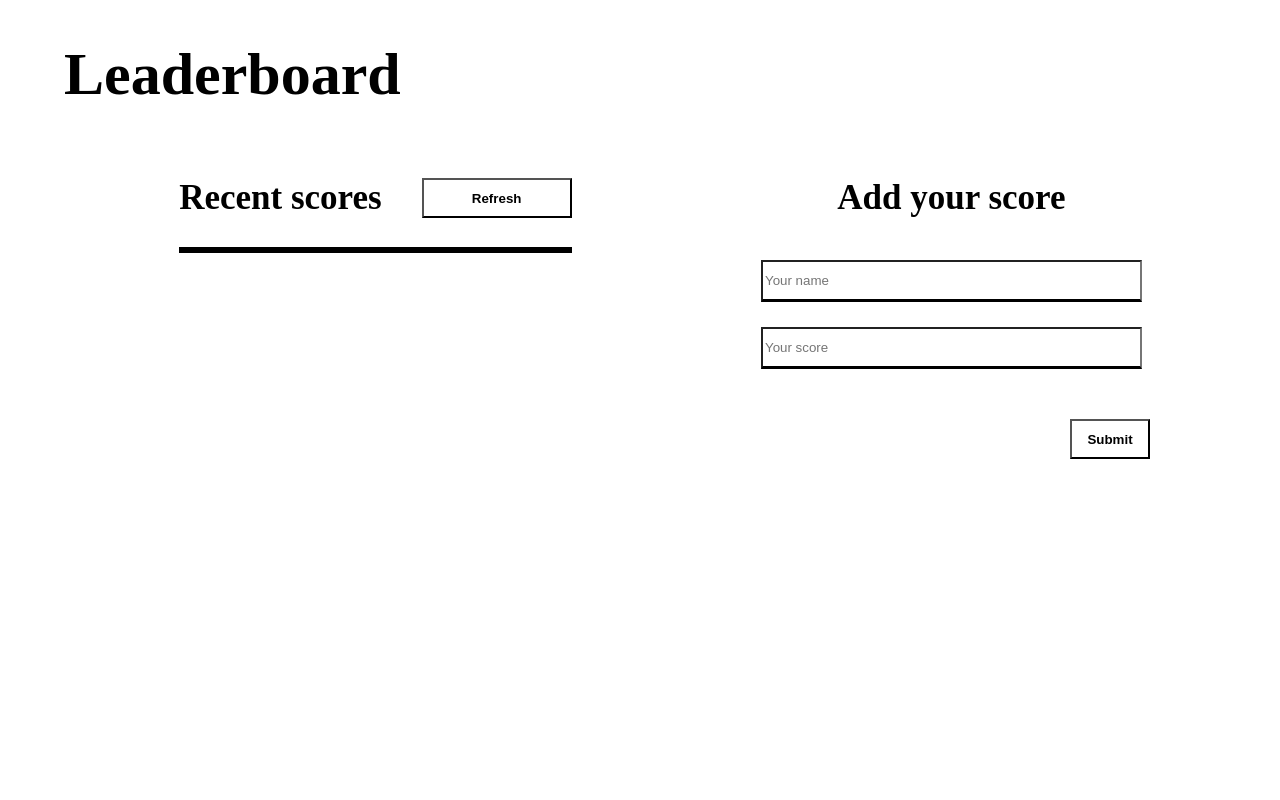
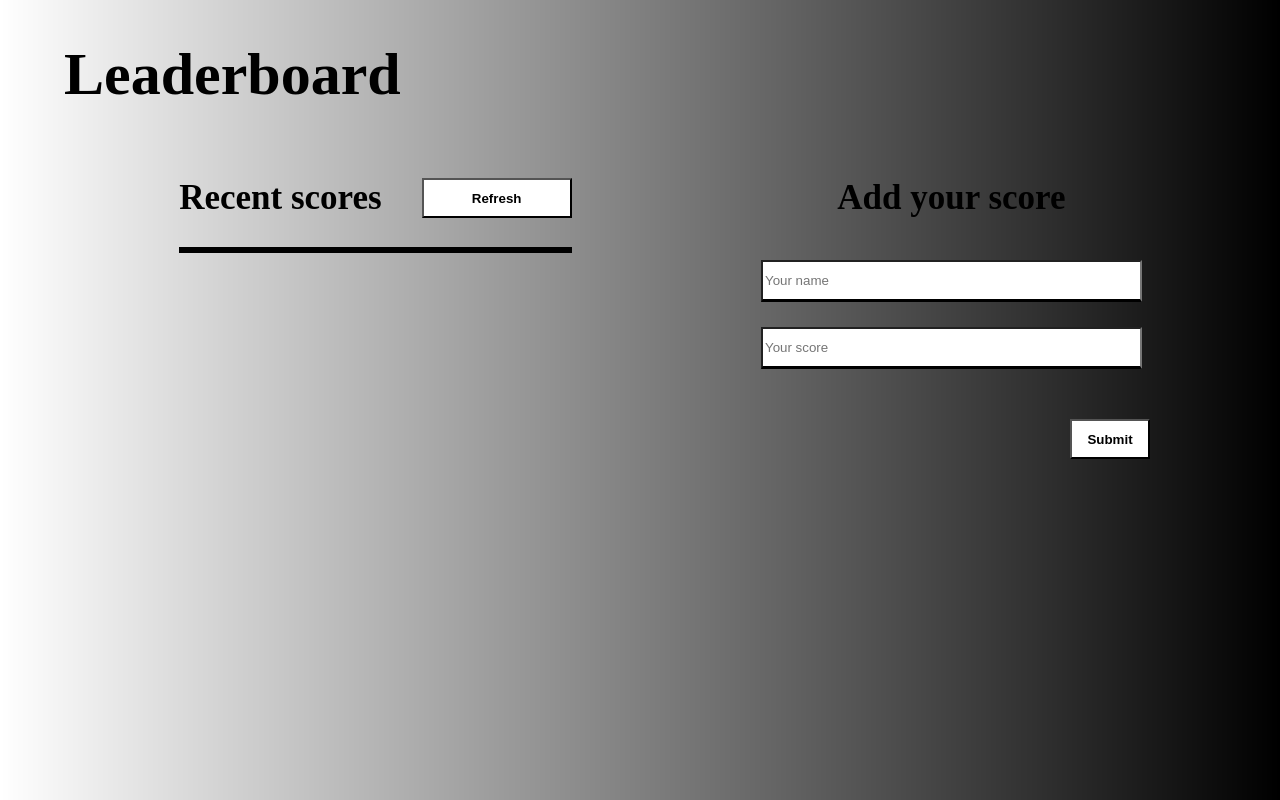
Before and after one commit to abdessalem1998/Leaderboard, a website built with webpack: page src/index.html in a window 1280 px wide. Built offline with nearby package versions, Linux system fonts and the light colour scheme; no server answers.

Commit message:
draw background-image using linear gradient

```diff
--- a/src/style.css
+++ b/src/style.css
@@ -1,6 +1,7 @@
 body {
   margin: 0;
   padding: 0;
+  background-image: linear-gradient(to right, rgba(0,0,0,0), rgba(0,0,0,1));
 }
 
 .app-title {
```
